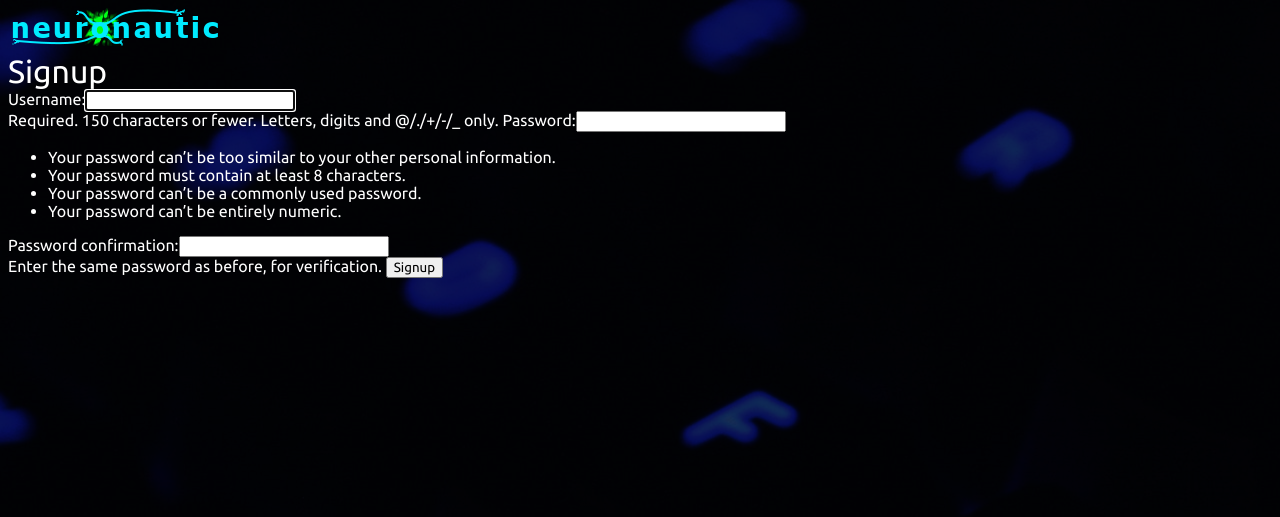
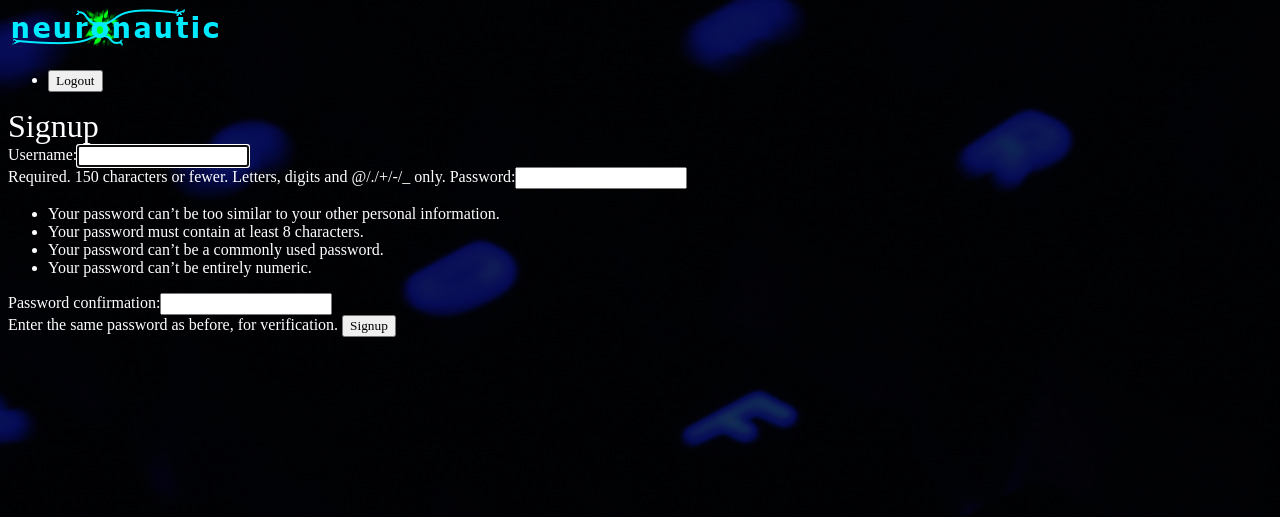
Before and after one commit to lukasz-otowski/django-neuronatic, a Django app: page /accounts/signup/ in a window 1280 px wide. Shown: the top 517 px of the page. Run offline with Django 3.2, Linux system fonts and the light colour scheme.

Commit message:
logging users out

```diff
--- a/accounts/urls.py
+++ b/accounts/urls.py
@@ -6,4 +6,5 @@ app_name = 'accounts'
 urlpatterns = [
     url(r'^signup/$', views.signup_view, name="signup"),
     url(r'^login/$', views.login_view, name="login"),
+    url(r'^logout/$', views.logout_view, name="logout"),
 ]
--- a/accounts/views.py
+++ b/accounts/views.py
@@ -1,6 +1,6 @@
 from django.shortcuts import render, redirect
 from django.contrib.auth.forms import UserCreationForm, AuthenticationForm
-from django.contrib.auth import login
+from django.contrib.auth import login, logout
 
 # Create your views here.
 def signup_view(request):
@@ -26,3 +26,8 @@ def login_view(request):
     else:
         form = AuthenticationForm()
     return render(request, 'accounts/login.html', {'form':form})
+
+def logout_view(request):
+    if request.method == 'POST':
+        logout(request)
+        return redirect('articles:list')
--- a/templates/base_layout.html
+++ b/templates/base_layout.html
@@ -1,16 +1,26 @@
 {% load static from staticfiles %}
 <!DOCTYPE html>
-<html lang="en">
-
+<html>
     <head>
-    <meta charset="UTF-8">
-    <title>Articles</title>
+        <meta charset="utf-8">
+        <title>Djangonauts</title>
         <link rel="stylesheet" href="{% static 'style.css' %}">
-    <link href="https://fonts.googleapis.com/css?family=Ubuntu" rel="stylesheet">
     </head>
     <body>
+        <header class="wrapper">
+            <h1><a href="{% url 'articles:list' %}"><img src="{% static 'logo.png' %}" alt="djangonautic" /></a></h1>
+            <nav>
+                <ul>
+                    <li>
+                        <form class="logout-link" action="{% url 'accounts:logout' %}" method="post">
+                            {% csrf_token %}
+                            <button type="submit">Logout</button>
+                        </form>
+                    </li>
+                </ul>
+            </nav>
+        </header>
         <div class="wrapper">
-       <h1><a href="{% url 'articles:list' %}"><img src="{% static 'logo.png' %}"></a></h1>
             {% block content %}
             {% endblock %}
         </div>
```
Also changed, not shown: db.sqlite3. Lines whose indentation alone changed are shown as unchanged.
